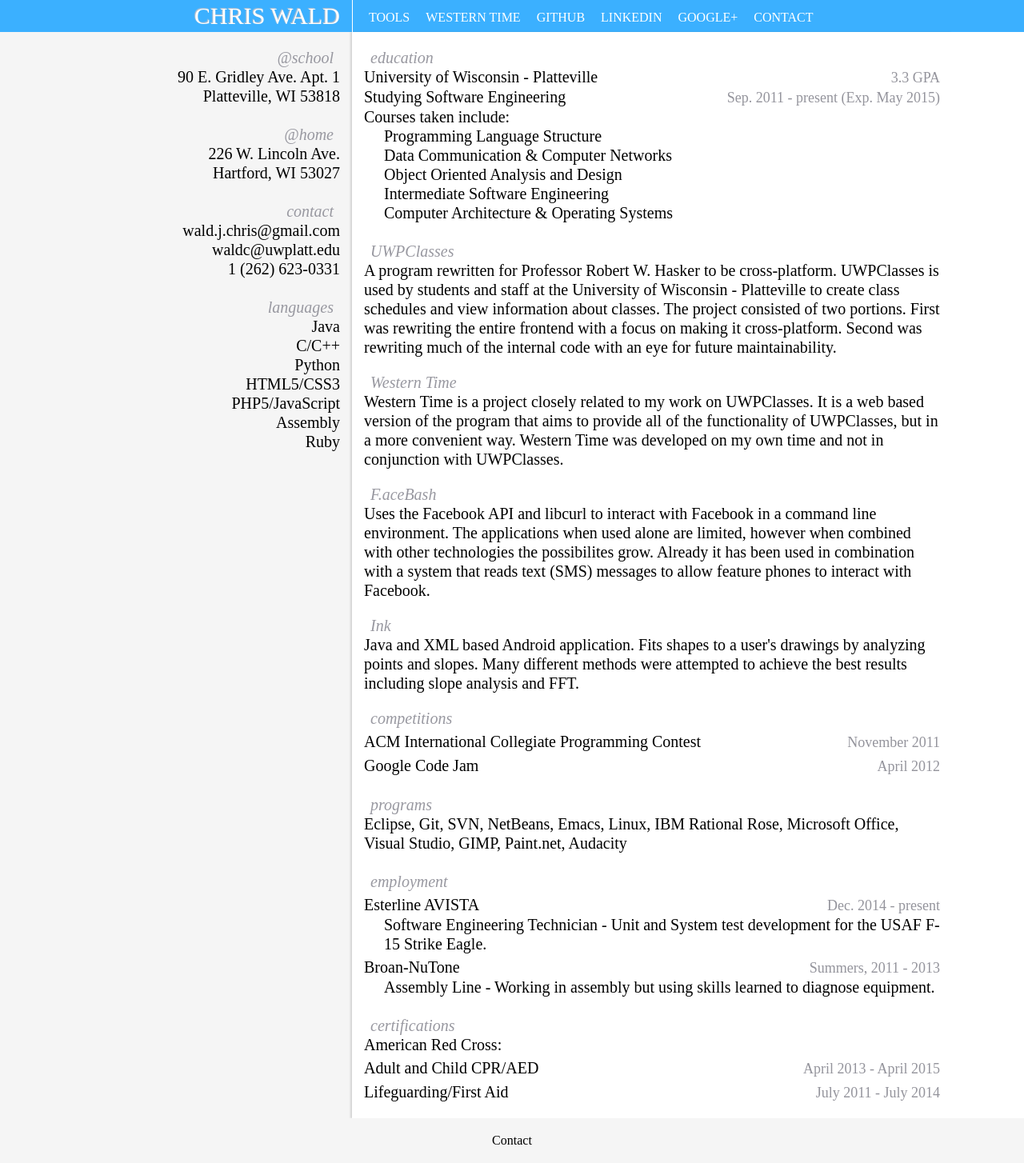
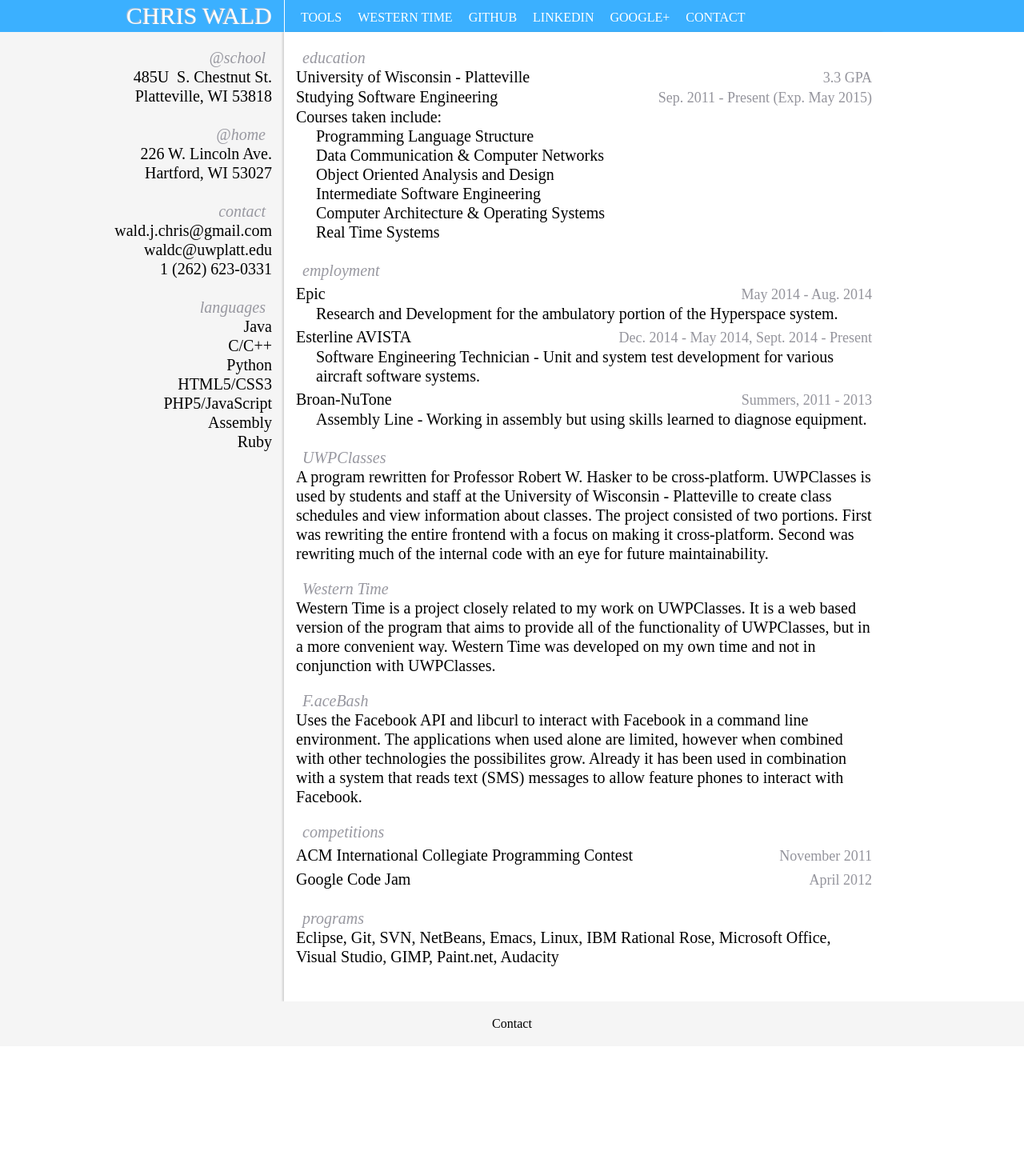
Before and after one commit to chriswald/Personal-Website, a PHP site: page /resume.html in a window 1280 px wide. Shown: the whole page at 80% size. After the commit the page ends 1285 px from the top, so only its background shows below. Run offline with PHP 8.4, Linux system fonts and the light colour scheme; lists and menus that the app fills with data are empty.

Commit message:
Updated resume.

```diff
--- a/resume.html
+++ b/resume.html
@@ -36,8 +36,8 @@
 			<table>
 				<tr>
 					<td class="col1">
-						<h2><a href="https://www.google.com/maps/preview#!q=90+E.+Gridley+Ave.+Platteville%2C+WI+53818&data=!4m10!1m9!4m8!1m3!1d233946!2d-87.96743!3d43.0578914!3m2!1i1280!2i963!4f13.1" title="Platteville Map" target="_blank" style="color:inherit;">@school</a></h2>
-						90 E. Gridley Ave. Apt. 1<br/>
+						<h2><a href="https://www.google.com/maps/place/485+S+Chestnut+St,+Platteville,+WI+53818/@42.7299405,-90.4824528,17z/data=!3m1!4b1!4m2!3m1!1s0x87fd250c2211d3c9:0xd3479a0114852129" title="Platteville Map" target="_blank" style="color:inherit;">@school</a></h2>
+						485U&nbsp;&nbsp;S. Chestnut St.<br/>
 						Platteville, WI 53818<br/>
 						<br/>
 						<h2><a href="https://www.google.com/maps/preview#!q=226+W+Lincoln+Ave%2C+Hartford%2C+WI&data=!4m11!1m10!2i24!4m8!1m3!1d3640!2d-88.382485!3d43.311374!3m2!1i1280!2i963!4f13.1" title="Hartford Map" target="_blank" style="color:inherit;">@home</a></h2>
@@ -58,18 +58,15 @@
 						Ruby<br/>
 					</td>
 					<td class="col2">
+						<h2 id="education">education</h2>
 						<table>
-							<tr>
-								<th><h2 id="education">education</h2></th>
-								<th></th>
-							</tr>
 							<tr>
 								<td>University of Wisconsin - Platteville</td>
 								<td class="date">3.3 GPA</td>
 							</tr>
 							<tr>
 								<td>Studying Software Engineering</td>
-								<td class="date">Sep. 2011 - present (Exp. May 2015)</td>
+								<td class="date">Sep. 2011 - Present (Exp. May 2015)</td>
 							</tr>
 						</table>
 						<div class="classes">
@@ -80,10 +77,38 @@
 								Object Oriented Analysis and Design<br/>
 								Intermediate Software Engineering<br/>
 								Computer Architecture &amp; Operating Systems<br/>
+								Real Time Systems<br/>
 							</div>
 						</div>
 						<br />
 
+						<div id="employment-section">
+							<h2 id="employment">employment</h2>
+							<table>
+								<tr>
+									<th><a href="http://www.epic.com" title="Epic Systems Home">Epic</a></th>
+									<th><div class="date">May 2014 - Aug. 2014</div></th>
+								</tr>
+							</table>
+							<div class="indent">Research and Development for the ambulatory portion of the Hyperspace system.</div>
+							<table>
+								<tr>
+									<th><a href="http://www.esterline.com/controlsystems/AVISTA/Profile/Overview.aspx" title="Esterline AVISTA Home">Esterline AVISTA</a></th>
+									<th><div class="date">Dec. 2014 - May 2014, Sept. 2014 - Present</div></th>
+								</tr>
+							</table>
+							<div class="indent">Software Engineering Technician - Unit and system test development for various aircraft software systems.</div>
+							<table>
+								<tr>
+									<th><a href="http://www.broan-nutone.com" title="Broan-NuTone Home" target="_blank">Broan-NuTone</a></th>
+									<th><div class="date">Summers, 2011 - 2013</div></th>
+								</tr>
+							</table>
+							<div class="indent">Assembly Line - Working in assembly but using skills learned to diagnose equipment.</div>
+							<br />
+						</div>
+
+						<div id="projects-section">
 							<div id="uwpclasses" class="project">
 								<h2><a href="http://www.uwplatt.edu/csse/tools/uwpclasses" target="_blank">UWPClasses</a></h2>
 								<div>A program rewritten for Professor Robert W. Hasker to be cross-platform. UWPClasses is used by students and staff at the University of Wisconsin - Platteville to create class schedules and view information about classes. The project consisted of two portions. First was rewriting the entire frontend with a focus on making it cross-platform. Second was rewriting much of the internal code with an eye for future maintainability.</div>
@@ -98,10 +123,6 @@
 								<h2><a href="https://github.com/chriswald/FaceBash" title="F.aceBash on GitHub" target="_blank">F.aceBash</a></h2>
 								<div>Uses the Facebook API and libcurl to interact with Facebook in a command line environment. The applications when used alone are limited, however when combined with other technologies the possibilites grow. Already it has been used in combination with a system that reads text (SMS) messages to allow feature phones to interact with Facebook.</div>
 							</div>
-
-						<div id="ink" class="project">
-							<h2><a href="https://play.google.com/store/apps/details?class=com.destructorlabs.ink" title="Google Play" target="_blank">Ink</a></h2>
-							<div>Java and XML based Android application. Fits shapes to a user's drawings by analyzing points and slopes. Many different methods were attempted to achieve the best results including slope analysis and FFT.</div>
 						</div>
 
 						<h2>competitions</h2>
@@ -125,23 +146,9 @@
 							</tr>
 						</table>
 						<br />
-						<h2 id="employment">employment</h2>
-						<table>
-							<tr>
-								<th><a href="http://www.esterline.com/controlsystems/AVISTA/Profile/Overview.aspx" title="Esterline AVISTA Home">Esterline AVISTA</a></th>
-								<th><div class="date">Dec. 2014 - present</div></th>
-							</tr>
-						</table>
-						<div class="indent">Software Engineering Technician - Unit and System test development for the USAF F-15 Strike Eagle.</div>
-						<table>
-							<tr>
-								<th><a href="http://www.broan-nutone.com" title="Broan-NuTone Home" target="_blank">Broan-NuTone</a></th>
-								<th><div class="date">Summers, 2011 - 2013</div></th>
-							</tr>
-						</table>
-						<div class="indent">Assembly Line - Working in assembly but using skills learned to diagnose equipment.</div>
-						<br />
-						<h2 id="certification">certifications</h2>
+
+						<div id="certifications-section" class="hidden">
+							<h2 id="certification" class="hidden">certifications</h2>
 							<table>
 								<tr>
 									<td>American Red Cross:</td>
@@ -156,6 +163,7 @@
 									<td><div class="date">July 2011 - July 2014</div></td>
 								</tr>
 							</table>
+						</div>
 					</td>
 				</tr>
 			</table>
--- a/style/style.css
+++ b/style/style.css
@@ -123,20 +123,25 @@ h2 {
     left: 0;
 }
 
-.header .wrapper {
+.wrapper {
     color: white;
-    width: 1100px;
+    width: 1080px; /*1100px;*/
     margin: 0px auto;
 }
 
-.header .wrapper .name {
+.name {
     font-size: 30px;
-    color: white;
     text-shadow: -1px -1px 1px #c0c0c8;
     text-align: right;
-    width: 335px;
+    width: 240px;
     float: left;
     padding-right: 15px;
+}
+
+@media screen {
+    .name {
+        color: white;
+    }
 }
 
 .header .wrapper .menu {
@@ -164,7 +169,7 @@ h2 {
 
 .body {
     color: black;
-    width: 1100px;
+    width: 1080px; /*1100px;*/
     margin: 0px auto 0px auto;
     font-size: 20px;
     line-height: 24px;
@@ -187,7 +192,7 @@ h2 {
 }
 
 .body .col1 {
-    width: 320px;
+    width: 225px; /*320px;*/
     text-align: right;
 }
 
@@ -253,7 +258,15 @@ h2 {
     border-bottom: 3px solid #3bb0ff;
 }
 
+.hidden {
+    display: none;
+}
+
 @media print {
+    .name {
+        color: black;
+    }
+
     .menu {
         display: none;
     }
```
Lines whose indentation alone changed are shown as unchanged.
